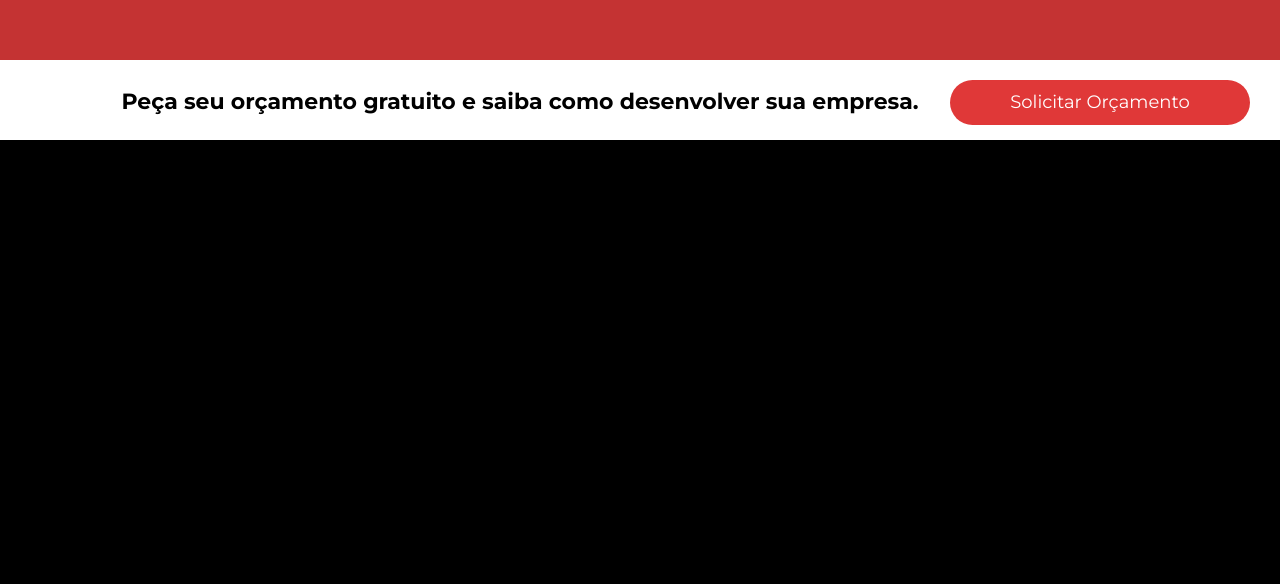
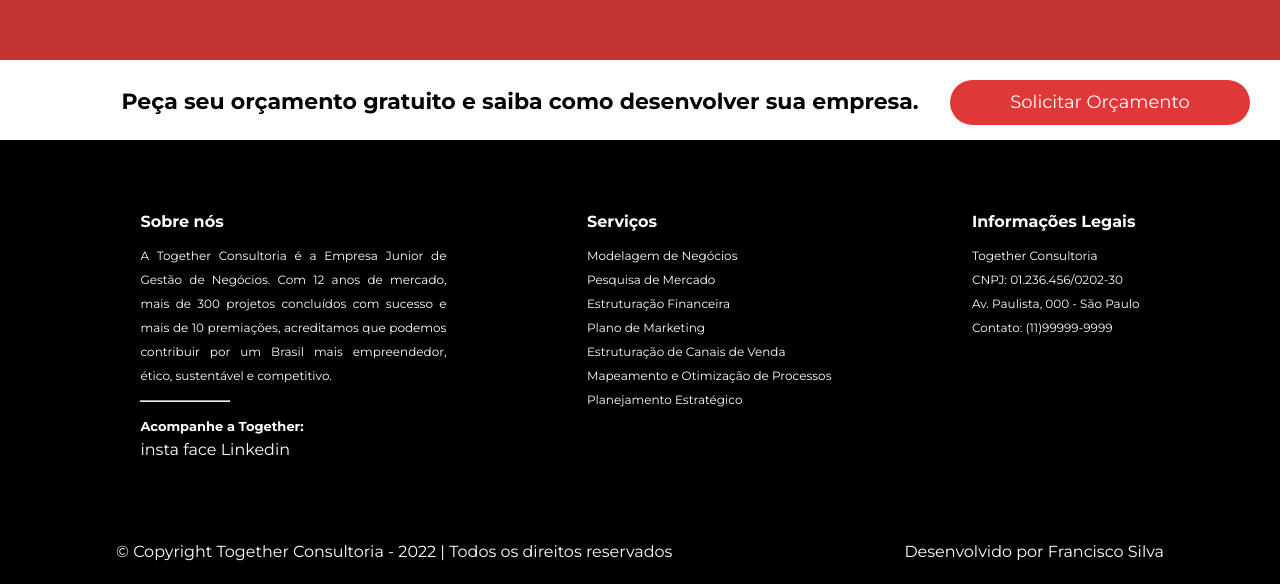
Before and after one commit to Burntroll/Business-Landing-Page, a plain HTML site: page index.html in a window 1280 px wide. Shown: the part 3381-3965 px from the top of the page. Drawn offline with Linux system fonts and the light colour scheme.

Commit message:
Finalização do footer

```diff
--- a/css/style.css
+++ b/css/style.css
@@ -470,6 +470,64 @@ h3 {
 
 footer {
     background-color: black;
+    color: #ffffff;
     height: 443.656px;
     width: 100%;
 }
+
+hr {
+    width: 90px;
+    margin: 12px 0 12px 0
+}
+
+.midia {
+    font-size: 13px;
+    font-weight: bold;
+}
+.confoot {
+    display: flex;
+    justify-content: space-evenly;
+    position: relative;
+    margin: auto;
+    text-align: justify;
+    line-height: 1.5em;
+    padding: 70px 0 20px 0;
+}
+
+.foot1 {
+    width: 306px;
+    height: 133px;
+}
+
+.foot1-1 {
+    font-size: 16px;
+    font-weight: 700;
+    margin-bottom: 10px;
+}
+
+.foot1-2 {
+    font-size: 12px;
+    font-weight: 400;
+}
+
+.autoria {
+    display: flex;
+    flex-direction: row;
+    justify-content:space-around;
+    position: relative;
+    top: 110px;
+}
+
+.author:hover {
+    animation-name: dev;
+    animation-duration: 2s;
+    animation-fill-mode: forwards;
+    animation-timing-function: linear;
+}
+
+@keyframes dev {
+    100% {
+        transform: scale(1.4);
+        color: lightcoral;
+    }
+}
--- a/index.html
+++ b/index.html
@@ -1,5 +1,5 @@
 <!DOCTYPE html>
-<html lang="en">
+<html lang="pt-br">
 <head>
     <meta charset="UTF-8">
     <meta http-equiv="X-UA-Compatible" content="IE=edge">
@@ -117,7 +117,51 @@
         </div>
     </section>
 
-    <footer></footer>
+    <footer>
+        <div class="confoot">
+        <div class="foot1">
+        <p class="foot1-1">Sobre nós</p>
+        <p class="foot1-2">A Together Consultoria é a Empresa Junior de Gestão de Negócios. Com 12 anos de mercado, mais de 300 projetos concluídos com sucesso e mais de 10 premiações, acreditamos que podemos contribuir por um Brasil mais empreendedor, ético, sustentável e competitivo.
+        </p>
+        <hr>
+        <p class="midia">Acompanhe a Together:</p>
+        <div>
+        <a>insta</a>
+        <a>face</a>
+        <a>Linkedin</a>
+        </div>
+        </div>
+        <div>
+        <div class="foot1-1">
+            <p>Serviços</p>
+        </div>
+        <div class="foot1-2">
+            <p>Modelagem de Negócios</p>
+            <p>Pesquisa de Mercado</p>
+            <p>Estruturação Financeira</p>
+            <p>Plano de Marketing</p>
+            <p>Estruturação de Canais de Venda</p>
+            <p>Mapeamento e Otimização de Processos</p>
+            <p>Planejamento Estratégico</p>
+        </div>
+        </div>
+
+
+        <div>
+            <p class="foot1-1">Informações Legais</p>
+            <div class="foot1-2">
+            <p>Together Consultoria</p>
+            <p>CNPJ: 01.236.456/0202-30</p>
+            <p>Av. Paulista, 000 - São Paulo</p>
+            <p>Contato: (11)99999-9999</p>
+        </div>
+        </div>
+        </div>
+        <div class="autoria">
+            <p class="copryright">© Copyright Together Consultoria - 2022 | Todos os direitos reservados</p>
+            <p class="author">Desenvolvido por Francisco Silva</p>
+        </div>
+    </footer>
 </main>
 </body>
 </html>
```
